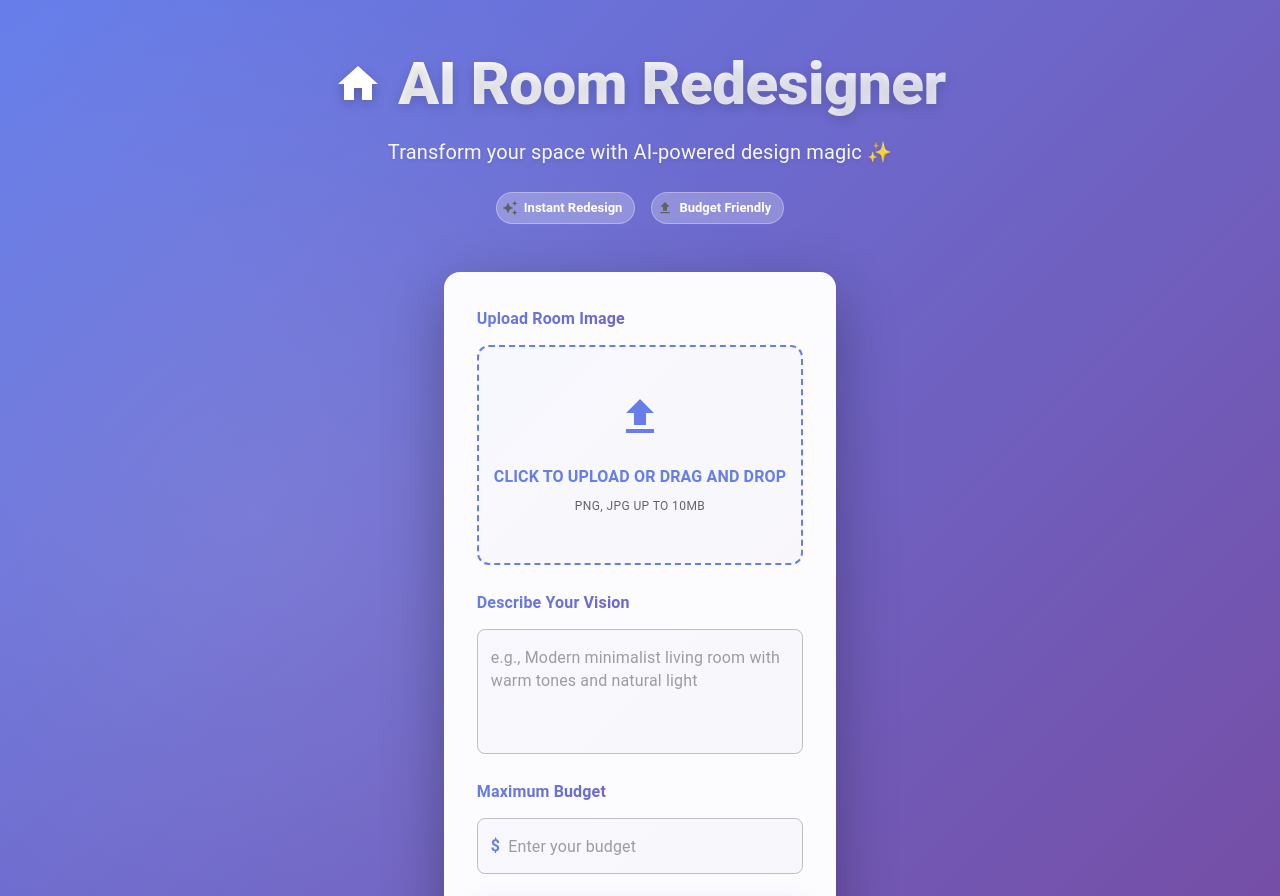
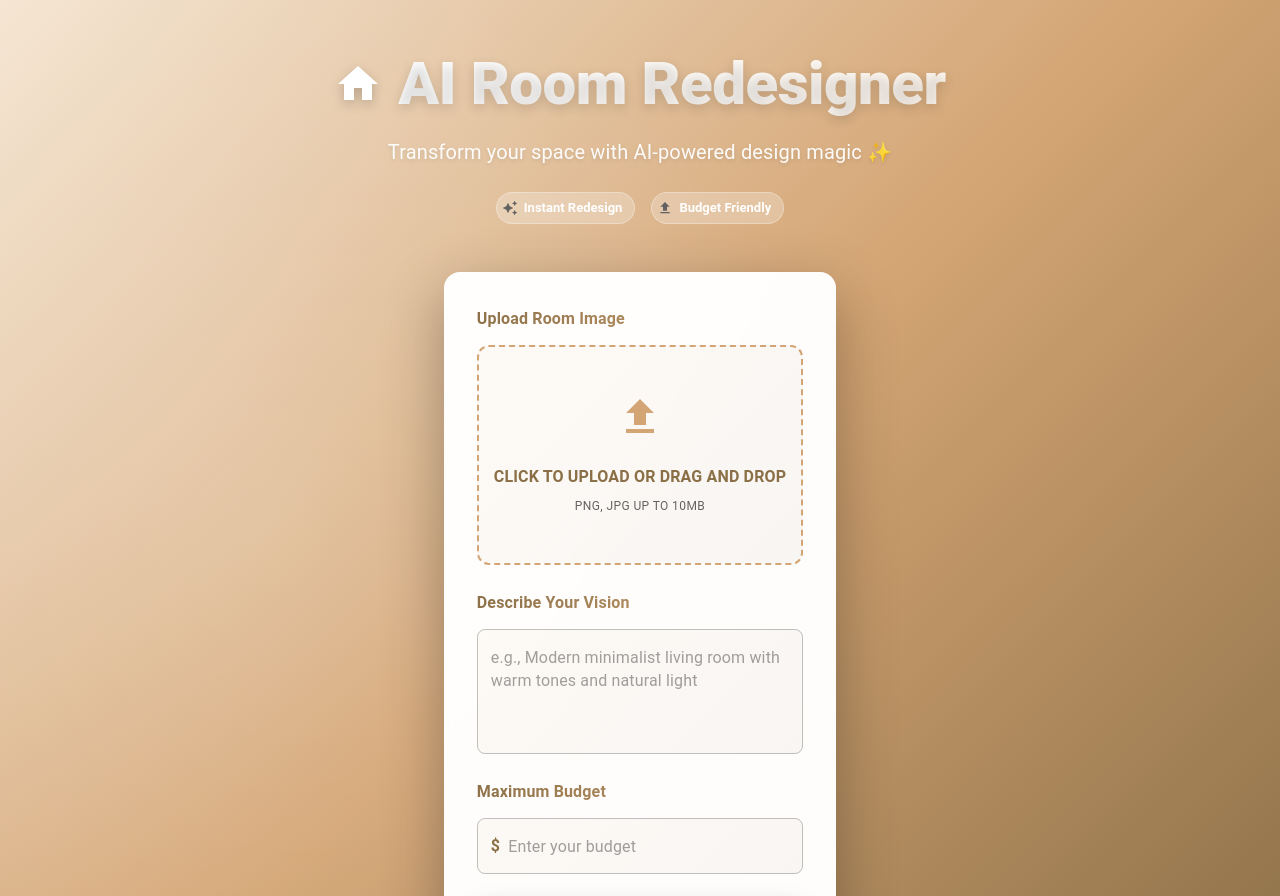
Before and after one commit to shrutivtu/furnishYourHome, a React app in the folder frontend/: page / in a window 1280 px wide. Shown: the top 896 px of the page. Built offline with nearby package versions, Linux system fonts and the light colour scheme; the HTML template or start-up script is replaced by a standard one.

Commit message:
redesigning home

```diff
--- a/frontend/src/App.tsx
+++ b/frontend/src/App.tsx
@@ -1,6 +1,4 @@
 import Home from './pages/Home';  // Adjust path based on where your Home.tsx is located
-// or import Home from './components/Home';
-// or import Home from './Home';
 
 function App() {
   return <Home />;
--- a/frontend/src/pages/Home.tsx
+++ b/frontend/src/pages/Home.tsx
@@ -166,7 +166,7 @@
     <Box
       sx={{
         minHeight: "100vh",
-        background: "linear-gradient(135deg, #667eea 0%, #764ba2 100%)",
+        background: "linear-gradient(135deg, #f5e6d3 0%, #d4a574 50%, #8b6f47 100%)",
         py: 6,
         position: "relative",
         overflow: "hidden",
@@ -177,7 +177,7 @@
           left: 0,
           right: 0,
           bottom: 0,
-          background: "radial-gradient(circle at 20% 50%, rgba(255,255,255,0.1) 0%, transparent 50%)",
+          background: "radial-gradient(circle at 20% 50%, rgba(255,255,255,0.15) 0%, transparent 50%)",
           pointerEvents: "none",
         },
       }}
@@ -199,7 +199,7 @@
                 variant="h2"
                 fontWeight="800"
                 sx={{
-                  background: "linear-gradient(to right, #ffffff, #f0f0ff)",
+                  background: "linear-gradient(to right, #ffffff, #fff8f0)",
                   backgroundClip: "text",
                   WebkitBackgroundClip: "text",
                   WebkitTextFillColor: "transparent",
@@ -284,7 +284,7 @@
                       fontWeight="700"
                       mb={1.5}
                       sx={{
-                        background: "linear-gradient(135deg, #667eea 0%, #764ba2 100%)",
+                        background: "linear-gradient(135deg, #8b6f47 0%, #d4a574 100%)",
                         backgroundClip: "text",
                         WebkitBackgroundClip: "text",
                         WebkitTextFillColor: "transparent",
@@ -300,15 +300,15 @@
                         height: preview ? "auto" : 220,
                         borderStyle: "dashed",
                         borderWidth: 2,
-                        borderColor: "#667eea",
+                        borderColor: "#d4a574",
                         borderRadius: 3,
-                        background: "linear-gradient(135deg, rgba(102, 126, 234, 0.03) 0%, rgba(118, 75, 162, 0.03) 100%)",
+                        background: "linear-gradient(135deg, rgba(212, 165, 116, 0.05) 0%, rgba(139, 111, 71, 0.05) 100%)",
                         transition: "all 0.3s ease",
                         "&:hover": {
-                          borderColor: "#764ba2",
-                          background: "linear-gradient(135deg, rgba(102, 126, 234, 0.08) 0%, rgba(118, 75, 162, 0.08) 100%)",
+                          borderColor: "#8b6f47",
+                          background: "linear-gradient(135deg, rgba(212, 165, 116, 0.1) 0%, rgba(139, 111, 71, 0.1) 100%)",
                           transform: "translateY(-2px)",
-                          boxShadow: "0 8px 20px rgba(102, 126, 234, 0.15)",
+                          boxShadow: "0 8px 20px rgba(139, 111, 71, 0.15)",
                         },
                       }}
                     >
@@ -327,8 +327,8 @@
                         </Box>
                       ) : (
                         <Box textAlign="center">
-                          <Upload sx={{ fontSize: 48, color: "#667eea", mb: 2 }} />
-                          <Typography variant="body1" color="#667eea" fontWeight="600">
+                          <Upload sx={{ fontSize: 48, color: "#d4a574", mb: 2 }} />
+                          <Typography variant="body1" color="#8b6f47" fontWeight="600">
                             Click to upload or drag and drop
                           </Typography>
                           <Typography variant="caption" color="text.secondary" mt={1} display="block">
@@ -354,7 +354,7 @@
                       fontWeight="700"
                       mb={1.5}
                       sx={{
-                        background: "linear-gradient(135deg, #667eea 0%, #764ba2 100%)",
+                        background: "linear-gradient(135deg, #8b6f47 0%, #d4a574 100%)",
                         backgroundClip: "text",
                         WebkitBackgroundClip: "text",
                         WebkitTextFillColor: "transparent",
@@ -372,15 +372,15 @@
                       variant="outlined"
                       sx={{
                         "& .MuiOutlinedInput-root": {
-                          background: "linear-gradient(135deg, rgba(102, 126, 234, 0.03) 0%, rgba(118, 75, 162, 0.03) 100%)",
+                          background: "linear-gradient(135deg, rgba(212, 165, 116, 0.05) 0%, rgba(139, 111, 71, 0.05) 100%)",
                           borderRadius: 2,
                           transition: "all 0.3s ease",
                           "&:hover": {
-                            background: "linear-gradient(135deg, rgba(102, 126, 234, 0.06) 0%, rgba(118, 75, 162, 0.06) 100%)",
+                            background: "linear-gradient(135deg, rgba(212, 165, 116, 0.08) 0%, rgba(139, 111, 71, 0.08) 100%)",
                           },
                           "&.Mui-focused": {
                             background: "white",
-                            boxShadow: "0 0 0 3px rgba(102, 126, 234, 0.1)",
+                            boxShadow: "0 0 0 3px rgba(212, 165, 116, 0.15)",
                           },
                         },
                       }}
@@ -396,7 +396,7 @@
                       fontWeight="700"
                       mb={1.5}
                       sx={{
-                        background: "linear-gradient(135deg, #667eea 0%, #764ba2 100%)",
+                        background: "linear-gradient(135deg, #8b6f47 0%, #d4a574 100%)",
                         backgroundClip: "text",
                         WebkitBackgroundClip: "text",
                         WebkitTextFillColor: "transparent",
@@ -413,22 +413,22 @@
                       variant="outlined"
                       InputProps={{
                         startAdornment: (
-                          <Typography sx={{ mr: 1, color: "#667eea", fontWeight: "700" }}>
+                          <Typography sx={{ mr: 1, color: "#8b6f47", fontWeight: "700" }}>
                             $
                           </Typography>
                         ),
                       }}
                       sx={{
                         "& .MuiOutlinedInput-root": {
-                          background: "linear-gradient(135deg, rgba(102, 126, 234, 0.03) 0%, rgba(118, 75, 162, 0.03) 100%)",
+                          background: "linear-gradient(135deg, rgba(212, 165, 116, 0.05) 0%, rgba(139, 111, 71, 0.05) 100%)",
                           borderRadius: 2,
                           transition: "all 0.3s ease",
                           "&:hover": {
-                            background: "linear-gradient(135deg, rgba(102, 126, 234, 0.06) 0%, rgba(118, 75, 162, 0.06) 100%)",
+                            background: "linear-gradient(135deg, rgba(212, 165, 116, 0.08) 0%, rgba(139, 111, 71, 0.08) 100%)",
                           },
                           "&.Mui-focused": {
                             background: "white",
-                            boxShadow: "0 0 0 3px rgba(102, 126, 234, 0.1)",
+                            boxShadow: "0 0 0 3px rgba(212, 165, 116, 0.15)",
                           },
                         },
                       }}
@@ -464,13 +464,13 @@
                       fontSize: "1.05rem",
                       fontWeight: "700",
                       textTransform: "none",
-                      background: "linear-gradient(135deg, #667eea 0%, #764ba2 100%)",
+                      background: "linear-gradient(135deg, #d4a574 0%, #8b6f47 100%)",
                       borderRadius: 2,
-                      boxShadow: "0 8px 20px rgba(102, 126, 234, 0.35)",
+                      boxShadow: "0 8px 20px rgba(139, 111, 71, 0.35)",
                       transition: "all 0.3s ease",
                       "&:hover": {
-                        background: "linear-gradient(135deg, #5568d3 0%, #653a8a 100%)",
-                        boxShadow: "0 12px 28px rgba(102, 126, 234, 0.45)",
+                        background: "linear-gradient(135deg, #c19560 0%, #6f5638 100%)",
+                        boxShadow: "0 12px 28px rgba(139, 111, 71, 0.45)",
                         transform: "translateY(-2px)",
                       },
                       "&:disabled": {
@@ -498,7 +498,7 @@
                       fontWeight="800"
                       mb={3}
                       sx={{
-                        background: "linear-gradient(135deg, #667eea 0%, #764ba2 100%)",
+                        background: "linear-gradient(135deg, #8b6f47 0%, #d4a574 100%)",
                         backgroundClip: "text",
                         WebkitBackgroundClip: "text",
                         WebkitTextFillColor: "transparent",
@@ -513,7 +513,7 @@
                         fontWeight="700"
                         mb={1.5}
                         sx={{
-                          background: "linear-gradient(135deg, #667eea 0%, #764ba2 100%)",
+                          background: "linear-gradient(135deg, #8b6f47 0%, #d4a574 100%)",
                           backgroundClip: "text",
                           WebkitBackgroundClip: "text",
                           WebkitTextFillColor: "transparent",
@@ -531,15 +531,15 @@
                         variant="outlined"
                         sx={{
                           "& .MuiOutlinedInput-root": {
-                            background: "linear-gradient(135deg, rgba(102, 126, 234, 0.03) 0%, rgba(118, 75, 162, 0.03) 100%)",
+                            background: "linear-gradient(135deg, rgba(212, 165, 116, 0.05) 0%, rgba(139, 111, 71, 0.05) 100%)",
                             borderRadius: 2,
                             transition: "all 0.3s ease",
                             "&:hover": {
-                              background: "linear-gradient(135deg, rgba(102, 126, 234, 0.06) 0%, rgba(118, 75, 162, 0.06) 100%)",
+                              background: "linear-gradient(135deg, rgba(212, 165, 116, 0.08) 0%, rgba(139, 111, 71, 0.08) 100%)",
                             },
                             "&.Mui-focused": {
                               background: "white",
-                              boxShadow: "0 0 0 3px rgba(102, 126, 234, 0.1)",
+                              boxShadow: "0 0 0 3px rgba(212, 165, 116, 0.15)",
                             },
                           },
                         }}
@@ -552,14 +552,14 @@
                         sx={{
                           p: 2,
                           borderRadius: 2,
-                          background: "linear-gradient(135deg, rgba(102, 126, 234, 0.08) 0%, rgba(118, 75, 162, 0.08) 100%)",
-                          border: "1px solid rgba(102, 126, 234, 0.2)",
+                          background: "linear-gradient(135deg, rgba(212, 165, 116, 0.12) 0%, rgba(139, 111, 71, 0.12) 100%)",
+                          border: "1px solid rgba(212, 165, 116, 0.3)",
                         }}
                       >
                         <Typography variant="body2" color="text.secondary" fontWeight="600">
                           Budget
                         </Typography>
-                        <Typography variant="h5" fontWeight="800" sx={{ color: "#667eea" }}>
+                        <Typography variant="h5" fontWeight="800" sx={{ color: "#8b6f47" }}>
                           ${budget}
                         </Typography>
                       </Paper>
@@ -577,13 +577,13 @@
                         fontSize: "1.05rem",
                         fontWeight: "700",
                         textTransform: "none",
-                        background: "linear-gradient(135deg, #667eea 0%, #764ba2 100%)",
+                        background: "linear-gradient(135deg, #d4a574 0%, #8b6f47 100%)",
                         borderRadius: 2,
-                        boxShadow: "0 8px 20px rgba(102, 126, 234, 0.35)",
+                        boxShadow: "0 8px 20px rgba(139, 111, 71, 0.35)",
                         transition: "all 0.3s ease",
                         "&:hover": {
-                          background: "linear-gradient(135deg, #5568d3 0%, #653a8a 100%)",
-                          boxShadow: "0 12px 28px rgba(102, 126, 234, 0.45)",
+                          background: "linear-gradient(135deg, #c19560 0%, #6f5638 100%)",
+                          boxShadow: "0 12px 28px rgba(139, 111, 71, 0.45)",
                           transform: "translateY(-2px)",
                         },
                         "&:disabled": {
@@ -617,13 +617,13 @@
                       sx={{
                         mt: 2,
                         py: 1.25,
-                        color: "#667eea",
+                        color: "#8b6f47",
                         textTransform: "none",
                         fontWeight: "600",
                         borderRadius: 2,
                         transition: "all 0.3s ease",
                         "&:hover": {
-                          background: "rgba(102, 126, 234, 0.08)",
+                          background: "rgba(212, 165, 116, 0.12)",
                         },
                       }}
                     >
@@ -667,12 +667,12 @@
                   }}
                 >
                   <Box display="flex" alignItems="center" gap={1.5} mb={2}>
-                    <AutoAwesome sx={{ color: "#667eea", fontSize: 28 }} />
+                    <AutoAwesome sx={{ color: "#d4a574", fontSize: 28 }} />
                     <Typography
                       variant="h5"
                       fontWeight="800"
                       sx={{
-                        background: "linear-gradient(135deg, #667eea 0%, #764ba2 100%)",
+                        background: "linear-gradient(135deg, #8b6f47 0%, #d4a574 100%)",
                         backgroundClip: "text",
                         WebkitBackgroundClip: "text",
                         WebkitTextFillColor: "transparent",
@@ -724,7 +724,7 @@
                       fontWeight="800"
                       gutterBottom
                       sx={{
-                        background: "linear-gradient(135deg, #667eea 0%, #764ba2 100%)",
+                        background: "linear-gradient(135deg, #8b6f47 0%, #d4a574 100%)",
                         backgroundClip: "text",
                         WebkitBackgroundClip: "text",
                         WebkitTextFillColor: "transparent",
@@ -749,12 +749,12 @@
                             overflow: "hidden",
                             cursor: "pointer",
                             transition: "all 0.3s ease",
-                            border: "1px solid rgba(102, 126, 234, 0.15)",
+                            border: "1px solid rgba(212, 165, 116, 0.2)",
                             boxShadow: "0 4px 12px rgba(0,0,0,0.08)",
                             "&:hover": {
                               transform: "translateY(-6px) scale(1.03)",
-                              boxShadow: "0 12px 28px rgba(102, 126, 234, 0.25)",
-                              border: "1px solid rgba(102, 126, 234, 0.3)",
+                              boxShadow: "0 12px 28px rgba(139, 111, 71, 0.25)",
+                              border: "1px solid rgba(212, 165, 116, 0.4)",
                             },
                           }}
                         >
```
